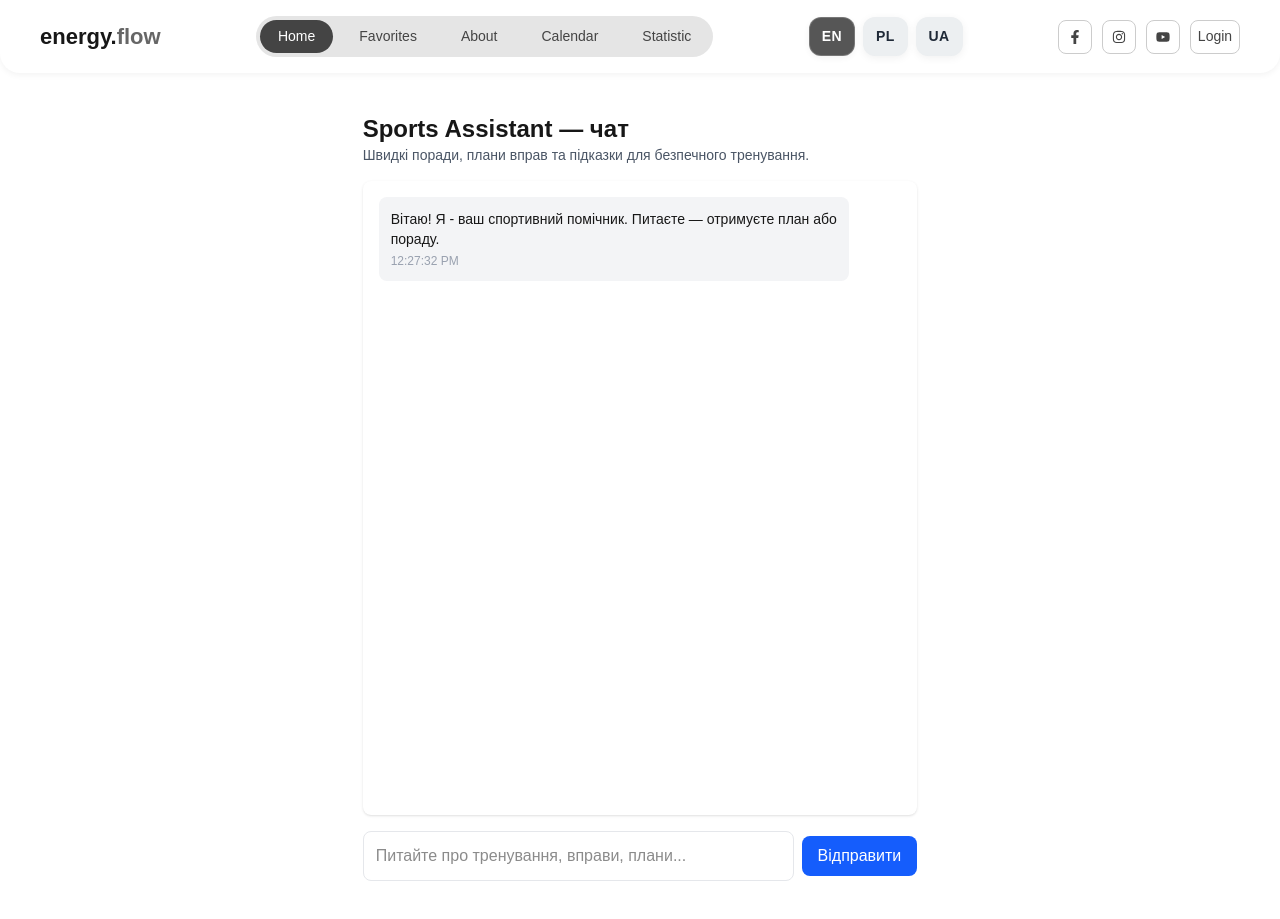
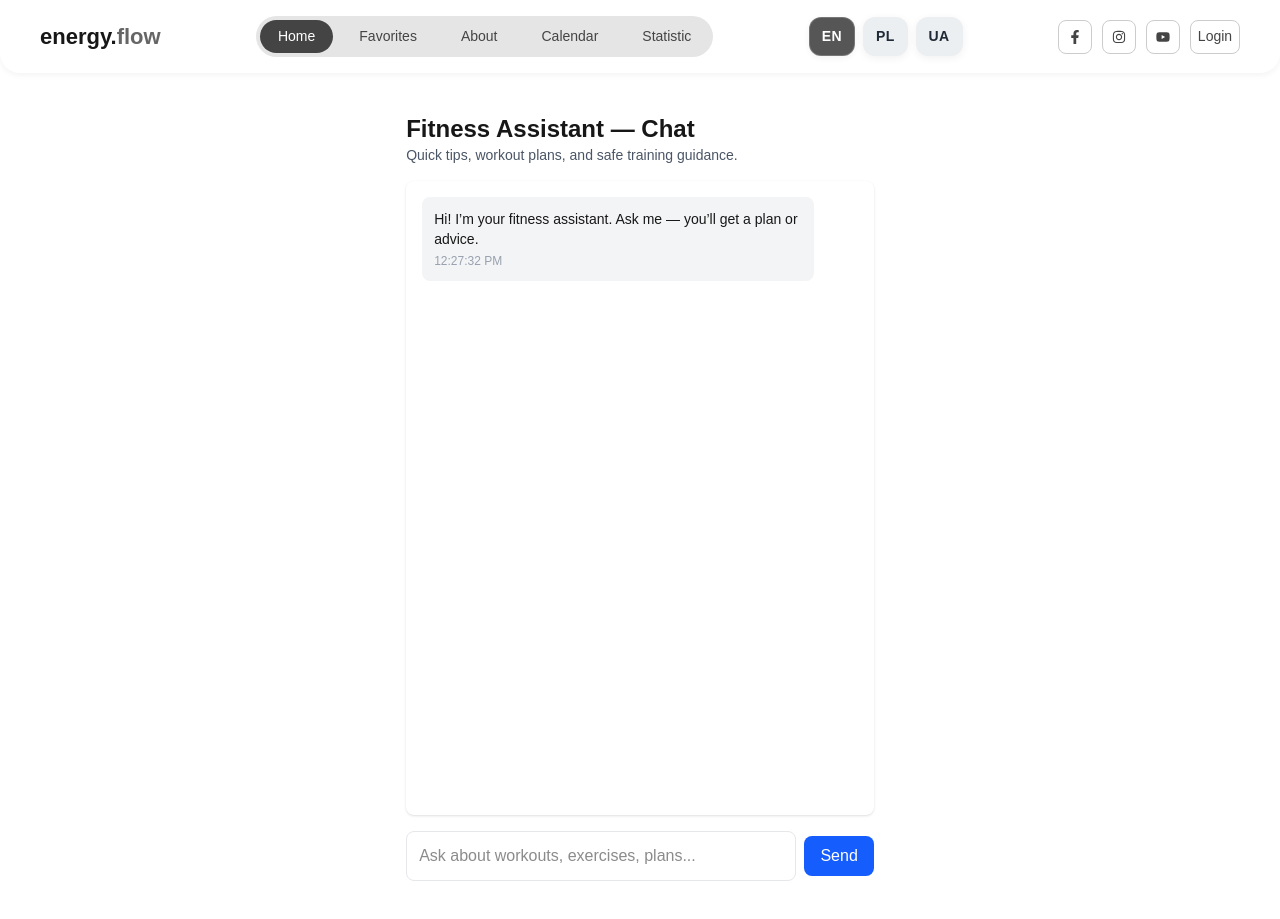
Before and after one commit to Ivan3750/energyflow, a Next.js app: page /ai in a window 1280 px wide. Shown: the top 919 px of the page. Built offline with nearby package versions, Linux system fonts and the light colour scheme.

Commit message:
переклад аі

```diff
--- a/app/components/Chat.tsx
+++ b/app/components/Chat.tsx
@@ -3,6 +3,7 @@
 import React, { useState, useEffect, useRef } from "react";
 import { v4 as uuidv4 } from "uuid";
 import clsx from "clsx";
+import { useTranslate } from "../hooks/useTranslate";
 
 type Message = {
   id: string;
@@ -12,11 +13,12 @@ type Message = {
 };
 
 export default function Chat() {
+  const { t } = useTranslate();
   const [messages, setMessages] = useState<Message[]>(() => [
     {
       id: "sys",
       role: "system",
-      text: "Вітаю! Я - ваш спортивний помічник. Питаєте — отримуєте план або пораду.",
+      text: t("systemWelcome"),
       createdAt: Date.now(),
     },
   ]);
@@ -55,7 +57,7 @@ export default function Chat() {
       const assistantMsg: Message = {
         id: uuidv4(),
         role: "assistant",
-        text: data.assistant || "Немає відповіді",
+        text: data.assistant || t("noAnswer"),
         createdAt: Date.now(),
       };
       setMessages((prev) => [...prev, assistantMsg]);
@@ -63,7 +65,7 @@ export default function Chat() {
       const errMsg: Message = {
         id: uuidv4(),
         role: "assistant",
-        text: "Помилка сервера. Спробуйте пізніше.",
+        text: t("serverError"),
         createdAt: Date.now(),
       };
       setMessages((prev) => [...prev, errMsg]);
@@ -71,13 +73,12 @@ export default function Chat() {
       setLoading(false);
     }
   }
+
   return (
     <div className="max-w-3xl mx-auto p-4 h-screen flex flex-col">
       <header className="mb-4">
-        <h1 className="text-2xl font-bold">Sports Assistant — чат</h1>
-        <p className="text-sm text-gray-600">
-          Швидкі поради, плани вправ та підказки для безпечного тренування.
-        </p>
+        <h1 className="text-2xl font-bold">{t("chatTitle")}</h1>
+        <p className="text-sm text-gray-600">{t("chatSubtitle")}</p>
       </header>
 
       <main className="bg-white shadow rounded-lg flex-1 p-4 overflow-auto">
@@ -114,7 +115,7 @@ export default function Chat() {
               send();
             }
           }}
-          placeholder="Питайте про тренування, вправи, плани..."
+          placeholder={t("inputPlaceholder")}
           className="flex-1 p-3 rounded-lg border border-gray-200 focus:outline-none focus:ring"
         />
         <button
@@ -122,7 +123,7 @@ export default function Chat() {
           disabled={loading}
           className="px-4 py-2 rounded-lg bg-blue-600 text-white disabled:opacity-60"
         >
-          {loading ? "..." : "Відправити"}
+          {loading ? "..." : t("sendButton")}
         </button>
       </footer>
     </div>
--- a/app/components/Footer.tsx
+++ b/app/components/Footer.tsx
@@ -94,12 +94,13 @@ const Footer = () => {
              <input
   type="email"
   name="email"
-               placeholder={t("footer_email_placeholder")}
+  placeholder="email"
   className={styles.emailInput}
   value={email}
   onChange={(e) => setEmail(e.target.value)}
   required
 />
+
 
               <button type="submit" className={styles.sendButton}>
                 {t("footer_send")}
--- a/public/locales/en.json
+++ b/public/locales/en.json
@@ -143,7 +143,15 @@
   "durationByDay": "Duration by Day",
   "durationByWeek": "Duration by Week",
   "minutes": "min",
-  "duration": "Duration (min)"
+  "duration": "Duration (min)",
+
+    "systemWelcome": "Hi! I’m your fitness assistant. Ask me — you’ll get a plan or advice.",
+  "noAnswer": "No answer",
+  "serverError": "Server error. Please try again later.",
+  "chatTitle": "Fitness Assistant — Chat",
+  "chatSubtitle": "Quick tips, workout plans, and safe training guidance.",
+  "inputPlaceholder": "Ask about workouts, exercises, plans...",
+  "sendButton": "Send"
 
 
 
--- a/public/locales/pl.json
+++ b/public/locales/pl.json
@@ -155,6 +155,14 @@
   "durationByDay": "Czas trwania według dni",
   "durationByWeek": "Czas trwania według tygodni",
   "minutes": "min",
-  "duration": "Czas trwania (min)"
+  "duration": "Czas trwania (min)",
+
+   "systemWelcome": "Cześć! Jestem Twoim sportowym asystentem. Pytaj — otrzymasz plan lub poradę.",
+  "noAnswer": "Brak odpowiedzi",
+  "serverError": "Błąd serwera. Spróbuj później.",
+  "chatTitle": "Asystent sportowy — czat",
+  "chatSubtitle": "Szybkie porady, plany ćwiczeń i wskazówki dla bezpiecznych treningów.",
+  "inputPlaceholder": "Pytaj o treningi, ćwiczenia, plany...",
+  "sendButton": "Wyślij"
 
 }
--- a/public/locales/ua.json
+++ b/public/locales/ua.json
@@ -152,6 +152,14 @@
   "durationByDay": "Тривалість по днях",
   "durationByWeek": "Тривалість по тижнях",
   "minutes": "хв",
-  "duration": "Тривалість (хв)"
+  "duration": "Тривалість (хв)",
+
+   "systemWelcome": "Привіт! Я — твій спортивний помічник. Запитуй — отримаєш план або пораду.",
+  "noAnswer": "Немає відповіді",
+  "serverError": "Помилка сервера. Спробуй пізніше.",
+  "chatTitle": "Спортивний асистент — чат",
+  "chatSubtitle": "Швидкі поради, плани вправ та підказки для безпечних тренувань.",
+  "inputPlaceholder": "Запитуй про тренування, вправи, плани...",
+  "sendButton": "Відправити"
 
 }
```
Lines whose indentation alone changed are shown as unchanged.
